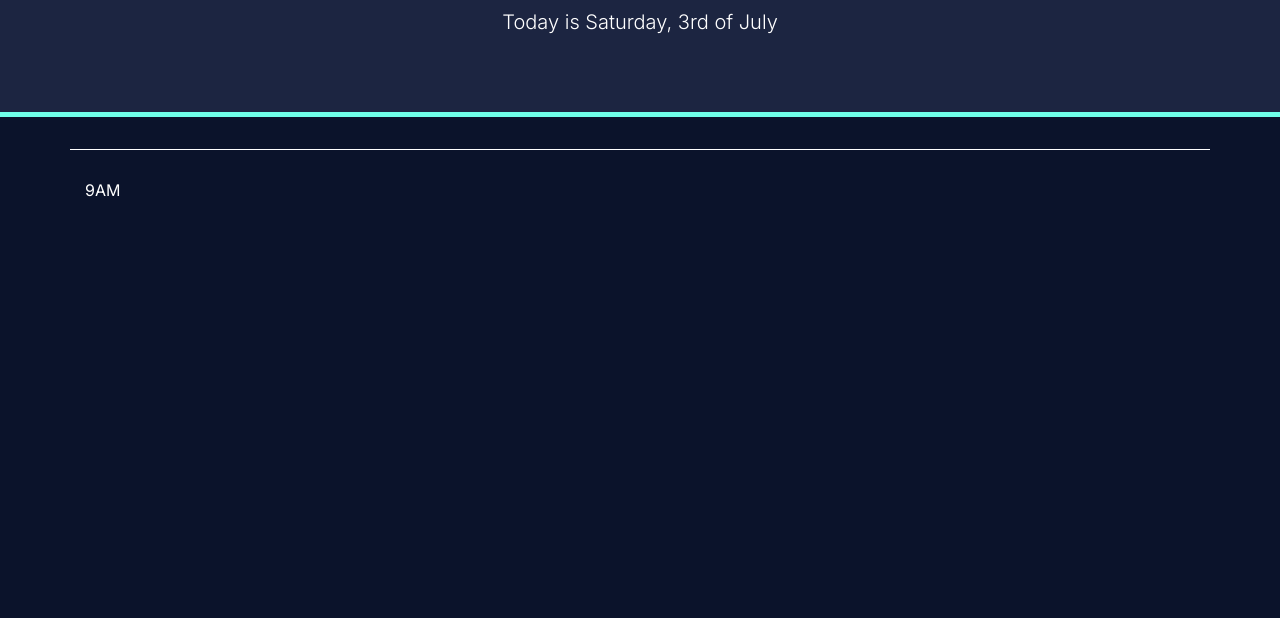
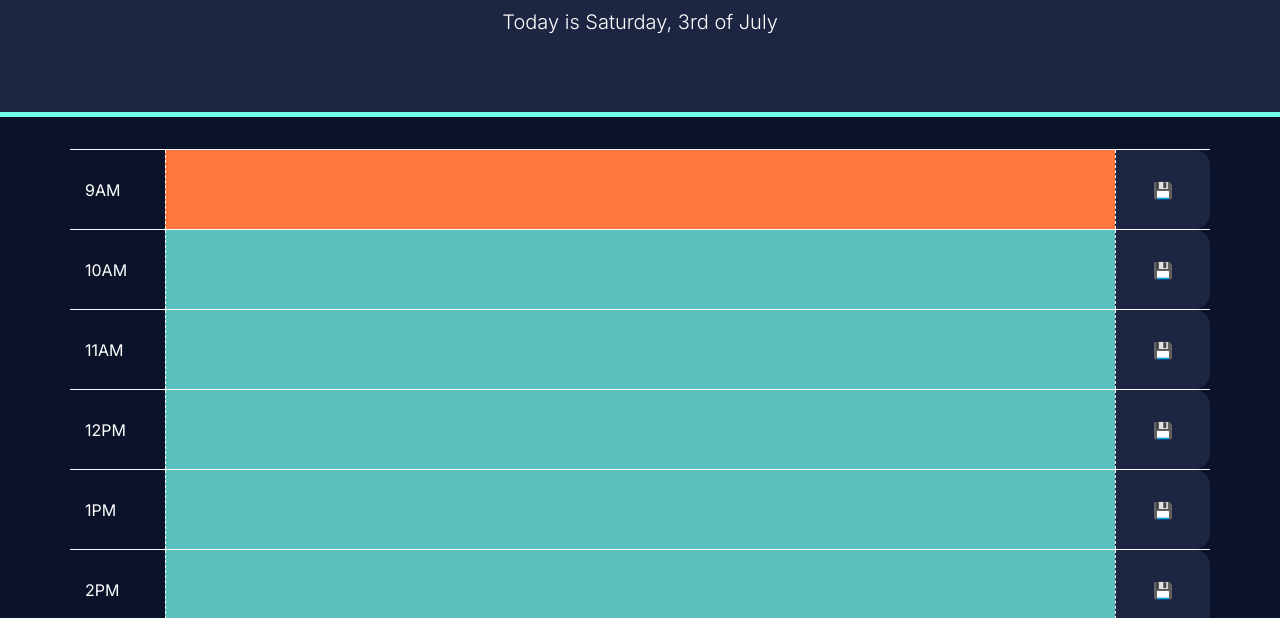
Before and after one commit to rpgarde/day-scheduler, a plain HTML site: page index.html in a window 1280 px wide. Shown: the part 182-800 px from the top of the page. Drawn offline with nearby package versions, Linux system fonts and the light colour scheme.

Commit message:
fixed storage bug on load

```diff
--- a/Develop/script.js
+++ b/Develop/script.js
@@ -27,7 +27,9 @@ for (i=9;i<18;i++){
     let inputText = $('<input>')
     inputText.attr({'type':'text'})
     inputText.addClass('description col-8 col-md-10')
-    inputText.val(pulledPlans[i-9])
+    if(pulledPlans!==null){
+        inputText.val(pulledPlans[i-9])
+    }
     if(currentHour == i){
         inputText.addClass('present')
     }
```
Also changed, not shown: index.html (+0 -5 lines).
